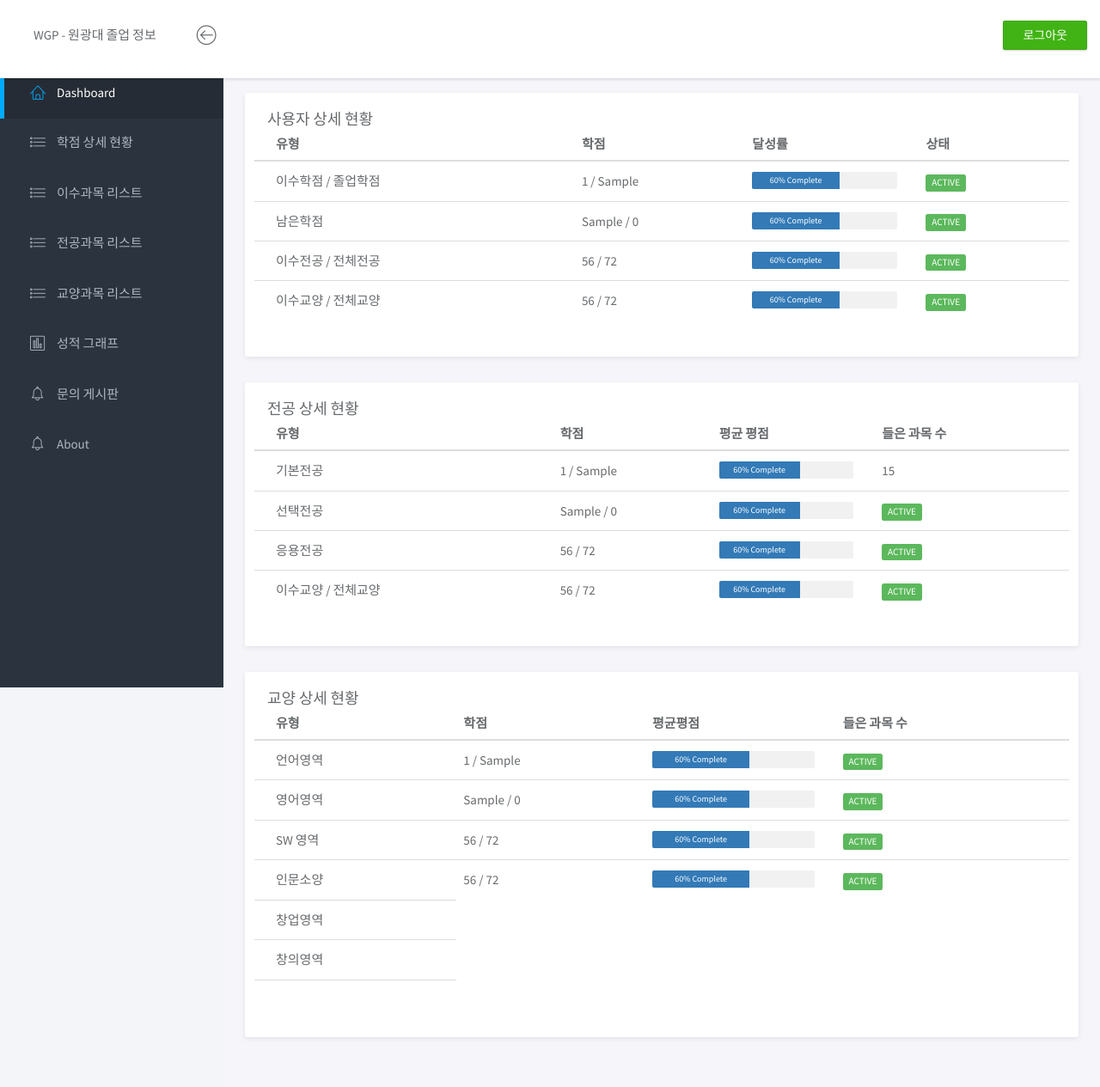
After one commit to min-ki/WKU_ACADEMIC_INFOMATION, a Django app: template webcrawler/templates/webcrawler/point.html in a window 1280 px wide. The commit adds this page. Shown: the whole page at 86% size. Run offline with Django 3.2, Linux system fonts and the light colour scheme; the template is opened without the code that fills it: most values are stand-ins (such as "Sample title", 1, 10 or a date in 2020); some libraries are stand-ins or nearby versions.

Commit message:
학점상세페이지 만들고 불필요한 코드 로직 제거

```diff
--- a/webcrawler/intranet.py
+++ b/webcrawler/intranet.py
@@ -173,6 +173,7 @@ def parser(id, pw):
     average_point_grade = soup.select('body > table:nth-of-type(2) > tbody > tr > td:nth-of-type(2)')
     average_point_semester = soup.select('body > table:nth-of-type(2) > tbody > tr > td:nth-of-type(3)')
     average_point = soup.select('body > table:nth-of-type(2) > tbody > tr > td:nth-of-type(7)')
+    average_point_total = soup.select('body > table:nth-of-type(3) > tbody > tr:nth-of-type(2) > td:nth-of-type(3)')[0].text
 
     average_point_year = [item for item in average_point_year]
     average_point_grade = [item for item in average_point_grade]
@@ -232,6 +233,7 @@ def parser(id, pw):
     # information.append(wpoint) # WPOINT 정보
     # information.append(detail_wpoint) # WPOINT 상세정보
     information.append(average_point_info) # 평균 학점 정보
+    information.append(float(average_point_total)) # 전체 평균 학점
 
     driver.close() # 크롤링 끝
     driver.quit()
--- a/webcrawler/templates/webcrawler/layout.html
+++ b/webcrawler/templates/webcrawler/layout.html
@@ -79,17 +79,17 @@
                         </a>
                     </li>
                     <li>
+                        <a href="{% url 'home:point' %}">
+                            <i class="lnr lnr-list"></i>
+                            <span>학점 상세 현황</span>
+                        </a>
+                    </li>
+                    <li>
                         <a href="{% url 'home:completed' %}">
                             <i class="lnr lnr-list"></i>
                             <span>이수과목 리스트</span>
                         </a>
                     </li>
-                    {% comment %} <li>
-                        <a href="{% url 'home:necessary' %}">
-                            <i class="lnr lnr-list"></i>
-                            <span>필수 과목 리스트</span>
-                        </a>
-                    </li> {% endcomment %}
                     <li>
                         <a href="{% url 'home:major' %}">
                             <i class="lnr lnr-list"></i>
@@ -105,15 +105,21 @@
                     <li>
                         <a href="{% url 'home:chart' %}">
                             <i class="lnr lnr-chart-bars"></i>
-                            <span>차트</span>
+                            <span>성적 그래프</span>
                         </a>
                     </li>
-                    {% comment %} <li>
-                        <a href="{% url 'home:wpoint' %}">
+                    <li>
+                        <a href="#">
                             <i class="lnr lnr-alarm"></i>
-                            <span>W - POINT</span>
+                            <span>문의 게시판</span>
                         </a>
-                    </li> {% endcomment %}
+                    </li>
+                    <li>
+                        <a href="#">
+                            <i class="lnr lnr-alarm"></i>
+                            <span>About</span>
+                        </a>
+                    </li>
                 </ul>
             </nav>
         </div>
--- /dev/null
+++ b/webcrawler/templates/webcrawler/point.html
@@ -0,0 +1,251 @@
+{% extends 'webcrawler/layout.html' %}
+
+{% block content %}
+
+<div class="row">
+  <div class="col-md-12">
+    <div class="panel">
+      <div class="panel-heading">
+        <h3 class="panel-title">사용자 상세 현황</h3>
+        <div class="row">
+          <div class="table-responsive">
+              <table class="table project-table">
+                  <thead>
+                    <tr>
+                        <th>유형</th>
+                        <th>학점</th>
+                        <th>달성률</th>
+                        <th>상태</th>
+                    </tr>
+                  </thead>
+                  <tbody>
+                    <tr>
+                        <td> 이수학점 / 졸업학점 </td>
+                        <td> {{ total_point }} / {{ graduated_point }} </td>
+                        <td>
+                          <div class="progress">
+                            <div class="progress-bar" role="progressbar" aria-valuenow="60" aria-valuemin="0" aria-valuemax="100" style="width: 60%;">
+                              <span>60% Complete</span>
+                            </div>
+                          </div>
+                        </td>
+                        <td>
+                          <span class="label label-success">ACTIVE</span>
+                        </td>
+                    </tr>
+                    <tr>
+                        <td> 남은학점 </td>
+                        <td> {{ remain_graduated_point }} / 0</td>
+                        <td>
+                          <div class="progress">
+                            <div class="progress-bar" role="progressbar" aria-valuenow="60" aria-valuemin="0" aria-valuemax="100" style="width: 60%;">
+                              <span>60% Complete</span>
+                            </div>
+                          </div>
+                        </td>
+                        <td>
+                          <span class="label label-success">ACTIVE</span>
+                        </td>
+                    </tr>
+                    <tr>
+                        <td> 이수전공 / 전체전공 </td>
+                        <td> 56 / 72</td>
+                        <td>
+                          <div class="progress">
+                            <div class="progress-bar" role="progressbar" aria-valuenow="60" aria-valuemin="0" aria-valuemax="100" style="width: 60%;">
+                              <span>60% Complete</span>
+                            </div>
+                          </div>
+                        </td>
+                        <td>
+                          <span class="label label-success">ACTIVE</span>
+                        </td>
+                    </tr>
+                    <tr>
+                        <td> 이수교양 / 전체교양 </td>
+                        <td> 56 / 72</td>
+                        <td>
+                          <div class="progress">
+                            <div class="progress-bar" role="progressbar" aria-valuenow="60" aria-valuemin="0" aria-valuemax="100" style="width: 60%;">
+                              <span>60% Complete</span>
+                            </div>
+                          </div>
+                        </td>
+                        <td>
+                          <span class="label label-success">ACTIVE</span>
+                        </td>
+                    </tr>
+                  </tbody>
+              </table>
+           </div>
+        </div>
+      </div>
+    </div>
+  </div>
+  <div class="col-md-12">
+    <div class="panel">
+      <div class="panel-heading">
+        <h3 class="panel-title">전공 상세 현황</h3>
+        <div class="row">
+          <div class="table-responsive">
+              <table class="table project-table">
+                  <thead>
+                    <tr>
+                        <th>유형</th>
+                        <th>학점</th>
+                        <th>평균 평점</th>
+                        <th>들은 과목 수</th>
+                    </tr>
+                  </thead>
+                  <tbody>
+                    <tr>
+                        <td> 기본전공</td>
+                        <td> {{ total_point }} / {{ graduated_point }} </td>
+                        <td>
+                          <div class="progress">
+                            <div class="progress-bar" role="progressbar" aria-valuenow="60" aria-valuemin="0" aria-valuemax="100" style="width: 60%;">
+                              <span>60% Complete</span>
+                            </div>
+                          </div>
+                        </td>
+                        <td>15</td>
+                    </tr>
+                    <tr>
+                        <td> 선택전공 </td>
+                        <td> {{ remain_graduated_point }} / 0</td>
+                        <td>
+                          <div class="progress">
+                            <div class="progress-bar" role="progressbar" aria-valuenow="60" aria-valuemin="0" aria-valuemax="100" style="width: 60%;">
+                              <span>60% Complete</span>
+                            </div>
+                          </div>
+                        </td>
+                        <td>
+                          <span class="label label-success">ACTIVE</span>
+                        </td>
+                    </tr>
+                    <tr>
+                        <td> 응용전공 </td>
+                        <td> 56 / 72</td>
+                        <td>
+                          <div class="progress">
+                            <div class="progress-bar" role="progressbar" aria-valuenow="60" aria-valuemin="0" aria-valuemax="100" style="width: 60%;">
+                              <span>60% Complete</span>
+                            </div>
+                          </div>
+                        </td>
+                        <td>
+                          <span class="label label-success">ACTIVE</span>
+                        </td>
+                    </tr>
+                    <tr>
+                        <td> 이수교양 / 전체교양 </td>
+                        <td> 56 / 72</td>
+                        <td>
+                          <div class="progress">
+                            <div class="progress-bar" role="progressbar" aria-valuenow="60" aria-valuemin="0" aria-valuemax="100" style="width: 60%;">
+                              <span>60% Complete</span>
+                            </div>
+                          </div>
+                        </td>
+                        <td>
+                          <span class="label label-success">ACTIVE</span>
+                        </td>
+                    </tr>
+                  </tbody>
+              </table>
+           </div>
+        </div>
+      </div>
+    </div>
+  </div>
+  <div class="col-md-12">
+    <div class="panel">
+      <div class="panel-heading">
+        <h3 class="panel-title">교양 상세 현황</h3>
+        <div class="row">
+          <div class="table-responsive">
+              <table class="table project-table">
+                  <thead>
+                    <tr>
+                        <th>유형</th>
+                        <th>학점</th>
+                        <th>평균평점</th>
+                        <th>들은 과목 수</th>
+                    </tr>
+                  </thead>
+                  <tbody>
+                    <tr>
+                        <td> 언어영역 </td>
+                        <td> {{ total_point }} / {{ graduated_point }} </td>
+                        <td>
+                          <div class="progress">
+                            <div class="progress-bar" role="progressbar" aria-valuenow="60" aria-valuemin="0" aria-valuemax="100" style="width: 60%;">
+                              <span>60% Complete</span>
+                            </div>
+                          </div>
+                        </td>
+                        <td>
+                          <span class="label label-success">ACTIVE</span>
+                        </td>
+                    </tr>
+                    <tr>
+                        <td> 영어영역 </td>
+                        <td> {{ remain_graduated_point }} / 0</td>
+                        <td>
+                          <div class="progress">
+                            <div class="progress-bar" role="progressbar" aria-valuenow="60" aria-valuemin="0" aria-valuemax="100" style="width: 60%;">
+                              <span>60% Complete</span>
+                            </div>
+                          </div>
+                        </td>
+                        <td>
+                          <span class="label label-success">ACTIVE</span>
+                        </td>
+                    </tr>
+                    <tr>
+                        <td> SW 영역 </td>
+                        <td> 56 / 72</td>
+                        <td>
+                          <div class="progress">
+                            <div class="progress-bar" role="progressbar" aria-valuenow="60" aria-valuemin="0" aria-valuemax="100" style="width: 60%;">
+                              <span>60% Complete</span>
+                            </div>
+                          </div>
+                        </td>
+                        <td>
+                          <span class="label label-success">ACTIVE</span>
+                        </td>
+                    </tr>
+                    <tr>
+                        <td> 인문소양 </td>
+                        <td> 56 / 72</td>
+                        <td>
+                          <div class="progress">
+                            <div class="progress-bar" role="progressbar" aria-valuenow="60" aria-valuemin="0" aria-valuemax="100" style="width: 60%;">
+                              <span>60% Complete</span>
+                            </div>
+                          </div>
+                        </td>
+                        <td>
+                          <span class="label label-success">ACTIVE</span>
+                        </td>
+                    </tr>
+                    <tr>
+                      <td>창업영역</td>
+                    </tr>
+                    <tr>
+                      <td>창의영역</td>
+                    </tr>
+                    <tr>
+                      <td></td>
+                    </tr>
+                  </tbody>
+              </table>
+           </div>
+        </div>
+      </div>
+    </div>
+  </div>
+</div>
+{% endblock %}
--- a/webcrawler/urls.py
+++ b/webcrawler/urls.py
@@ -5,10 +5,10 @@ app_name = 'webcrawler'
 
 urlpatterns = [
     path('', views.index, name='index'),
+    path('point/', views.point, name='point'),
     path('completed/', views.completed_list, name='completed'),
     path('necessary/', views.necessary_list, name='necessary'),
     path('major/', views.major_list, name='major'),
     path('culture/', views.culture_list, name='culture'),
-    # path('wpoint/', views.wpoint_detail, name='wpoint'),
     path('chart/', views.chart, name='chart'),
 ]
```
Also changed, not shown: webcrawler/templates/webcrawler/index.html (+5 -6 lines), webcrawler/views.py (+44 -21 lines).
